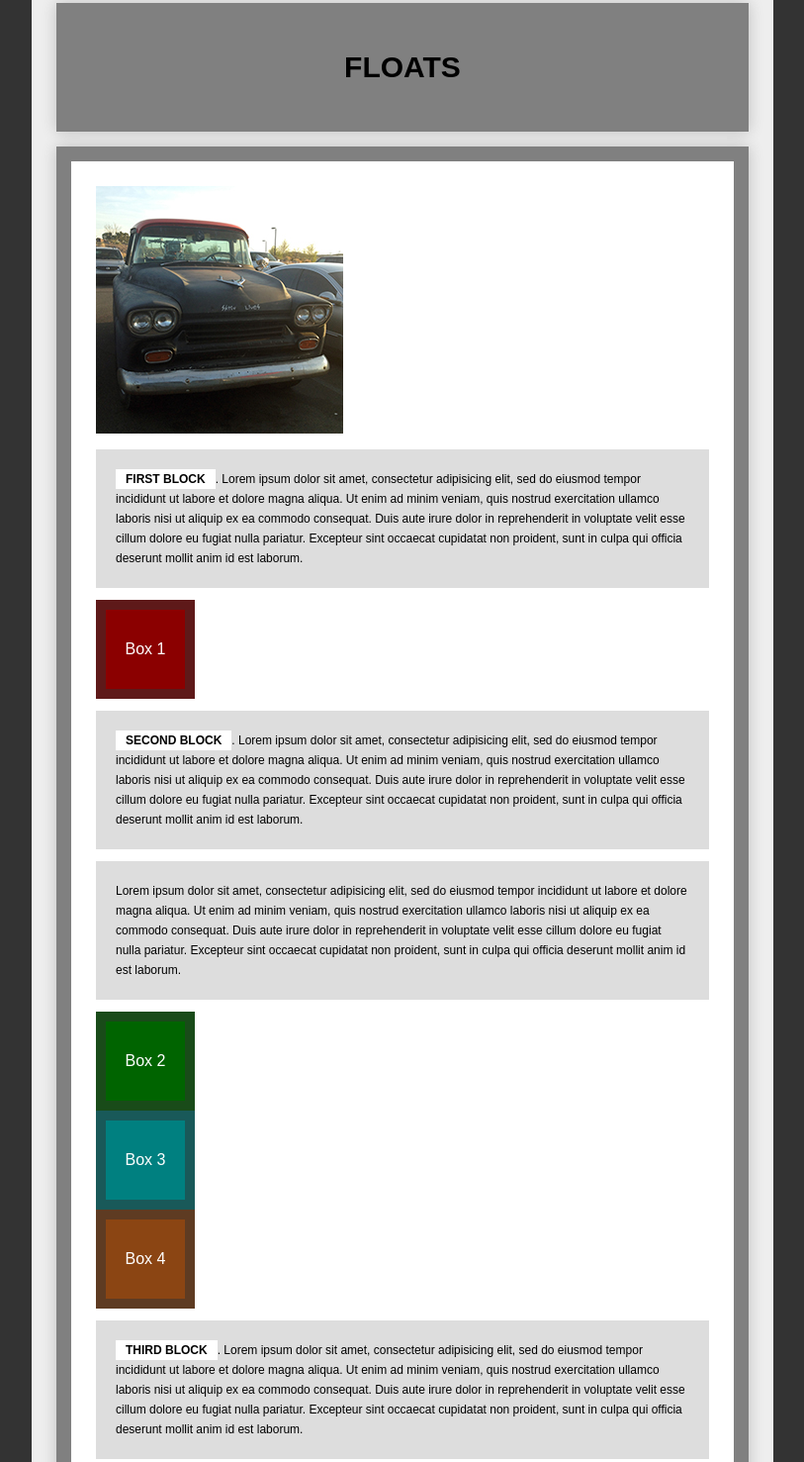
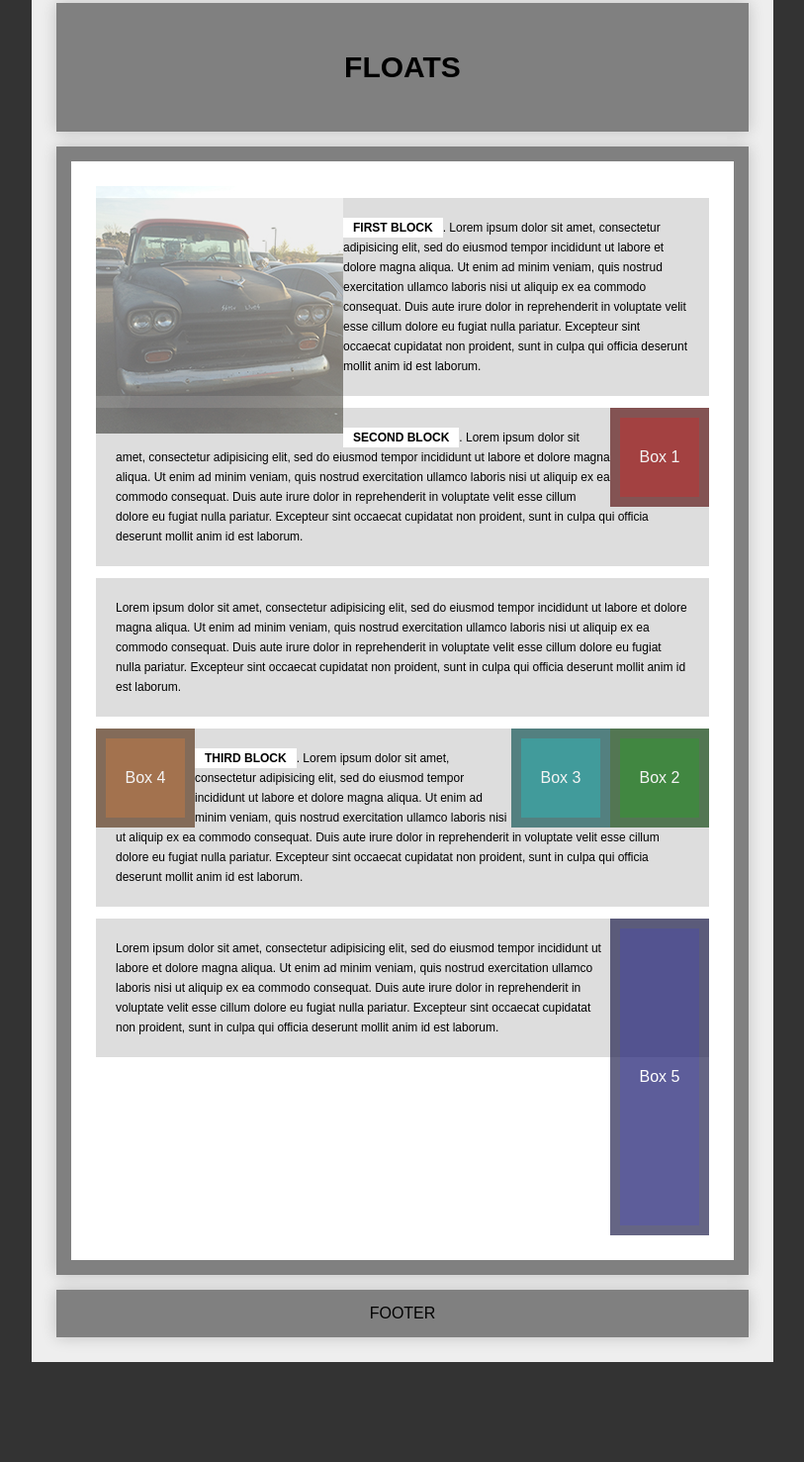
Before and after one commit to wangtuoni/bc100, a plain HTML site: page S07-Lesson-Responsive-And-Floats/1.floats.html in a window 1280 px wide. Shown: the part 47-1524 px from the top of the page at 99% size, without its empty margins (233-1046 px from the left). After the commit the page ends 1448 px from the top, so only its background shows below. Drawn offline with Linux system fonts and the light colour scheme.

Commit message:
finish class-7

```diff
--- a/S07-Lesson-Responsive-And-Floats/1.floats.html
+++ b/S07-Lesson-Responsive-And-Floats/1.floats.html
@@ -4,9 +4,35 @@
 		<title>Floats</title>
 		<link rel="stylesheet" href="css/styles.css">
 		<style>
+
+			img{
+				float: left;
+				opacity: .5;
+			}
 			.box {
-				/*opacity: 0.7;*/
+				opacity: 0.7;
 			}
+			.box1 {
+			 	float: right;
+
+			}
+			.box2 {
+			 	float: right;
+			}
+			.box3 {
+			 	float: right;
+
+			}
+			.box4 {
+			 	float: left;
+
+			}
+			.box5 {
+			 	float: right;
+
+			}
+			footer {clear: both;}
+			.clearme{clear: both;}
 		</style>
 	</head>
 	<body>
@@ -63,6 +89,7 @@
 						cillum dolore eu fugiat nulla pariatur. Excepteur sint occaecat cupidatat non
 						proident, sunt in culpa qui officia deserunt mollit anim id est laborum.
 					</p>
+					<div class="clearme"></div>
 				</article>
 			</main>
 			<footer>FOOTER</footer>
```
Also changed, not shown: S07-Lesson-Responsive-And-Floats/2.responsive.html (+37 -2 lines).
